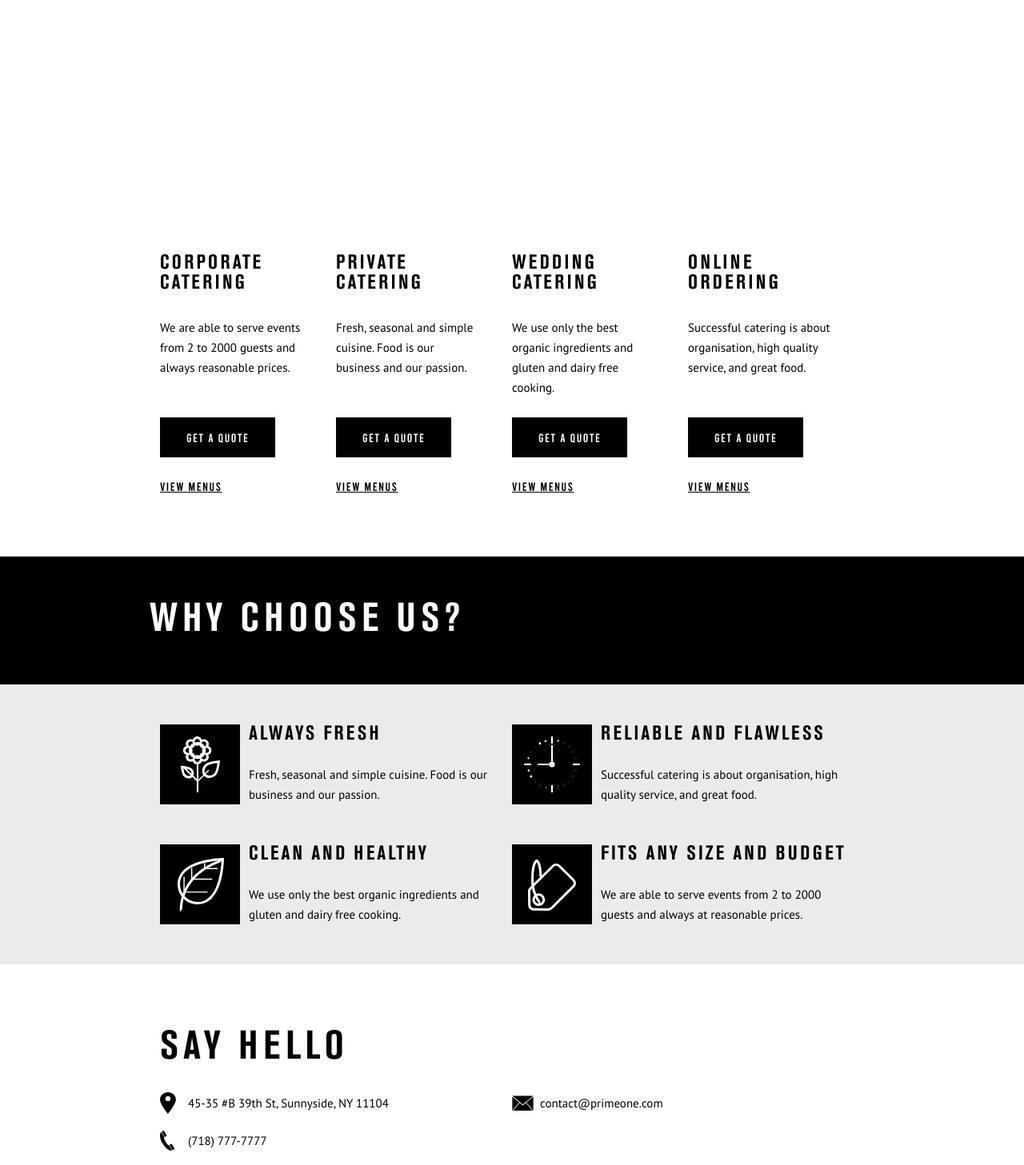
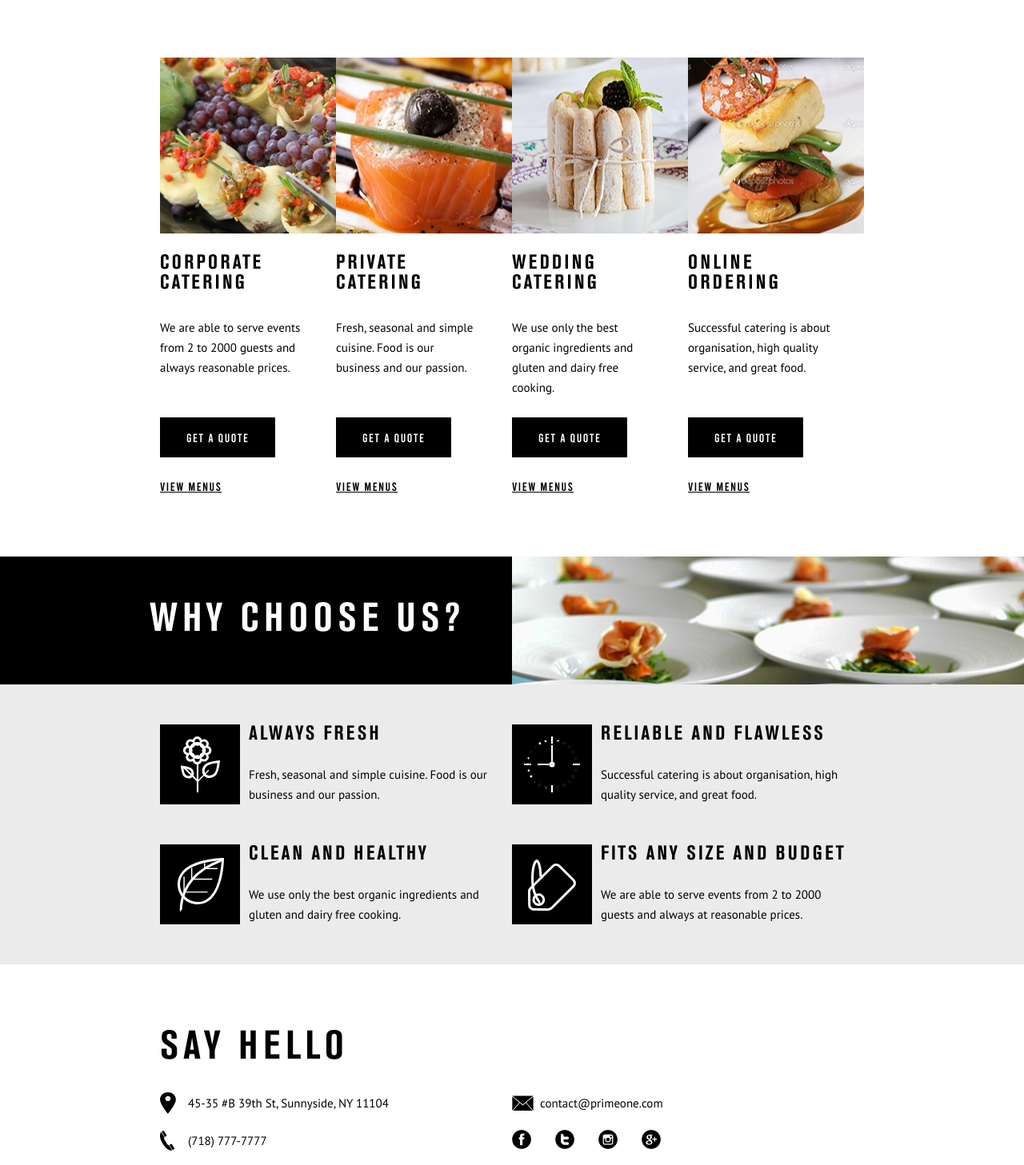
Before and after one commit to loca4311/alokatyr, a plain HTML site: page prime_one/index.html in a window 1280 px wide. Shown: the part 648-2105 px from the top of the page at 80% size. Drawn offline with nearby package versions, Linux system fonts and the light colour scheme; some packages are replaced by stand-ins of ours; the site is published under a folder, as on GitHub Pages, so addresses that start at the root find nothing; grey boxes are pictures that could not be loaded.

Commit message:
update dots to link

```diff
--- a/prime_one/index.html
+++ b/prime_one/index.html
@@ -79,7 +79,7 @@
 			<div class="private">
 				<div class="private__column">
 					<div class="private__image ibg">
-						<img src="img/private/01.jpg" alt="">
+						<img src="./img/private/01.jpg" alt="">
 					</div>
 				</div>
 				<div class="private__column">
@@ -104,7 +104,7 @@
 					<div class="products-body">
 						<div class="products__column">
 							<div class="products-item">
-								<a class="products-item__image ibg"><img src="/img/products/01.jpg" alt=""></a>
+								<a class="products-item__image ibg"><img src="./img/products/01.jpg" alt=""></a>
 								<a href="" class="products-item__title">Corporate catering</a>
 								<div href="" class="products-item__text">We are able to serve events from 2 to 2000 guests and always reasonable prices.</div>
 								<p><a href="" class="products-item__btn btn">get a quote</a></p>
@@ -113,7 +113,7 @@
 						</div>
 						<div class="products__column">
 							<div class="products-item">
-								<a class="products-item__image ibg"><img src="/img/products/02.jpg" alt=""></a>
+								<a class="products-item__image ibg"><img src="./img/products/02.jpg" alt=""></a>
 								<a href="" class="products-item__title">Private catering</a>
 								<div href="" class="products-item__text">Fresh, seasonal and simple cuisine. Food is our business and our passion.</div>
 								<p><a href="" class="products-item__btn btn">get a quote</a></p>
@@ -122,7 +122,7 @@
 						</div>
 						<div class="products__column">
 							<div class="products-item">
-								<a class="products-item__image ibg"><img src="/img/products/03.jpg" alt=""></a>
+								<a class="products-item__image ibg"><img src="./img/products/03.jpg" alt=""></a>
 								<a href="" class="products-item__title">Wedding catering</a>
 								<div href="" class="products-item__text">We use only the best organic ingredients and gluten and dairy free cooking.</div>
 								<p><a href="" class="products-item__btn btn">get a quote</a></p>
@@ -131,7 +131,7 @@
 						</div>
 						<div class="products__column">
 							<div class="products-item">
-								<a class="products-item__image ibg"><img src="/img/products/04.jpg" alt=""></a>
+								<a class="products-item__image ibg"><img src="./img/products/04.jpg" alt=""></a>
 								<a href="" class="products-item__title">Online Ordering</a>
 								<div href="" class="products-item__text">Successful catering is about organisation, high quality service, and great food.</div>
 								<p><a href="" class="products-item__btn btn">get a quote</a></p>
@@ -147,7 +147,7 @@
 						<div class="why-top__text">Why CHOOSE us?</div>
 					</div>
 					<div class="why-top__column">
-						<div class="why-top__image ibg"><img src="/img/why/01.jpg" alt=""></div>
+						<div class="why-top__image ibg"><img src="./img/why/01.jpg" alt=""></div>
 					</div>
 				</div>
 				<div class="why-body">
@@ -155,7 +155,7 @@
 						<div class="why-body-row">
 								<div class="why-body__column">
 										<div class="why-body-item">
-											<div class="why-body-item__icon"><img src="../img/why/icons/01.svg" alt=""></div>
+											<div class="why-body-item__icon"><img src="./img/why/icons/01.svg" alt=""></div>
 											<div class="why-body-item-body">
 												<div class="why-body-item-body__title">Always fresh</div>
 												<div class="why-body-item-body__text">Fresh, seasonal and simple cuisine. Food is our business and our passion.</div>
@@ -164,7 +164,7 @@
 									</div>
 									<div class="why-body__column">
 											<div class="why-body-item">
-												<div class="why-body-item__icon"><img src="../img/why/icons/02.svg" alt=""></div>
+												<div class="why-body-item__icon"><img src="./img/why/icons/02.svg" alt=""></div>
 												<div class="why-body-item-body">
 													<div class="why-body-item-body__title">Reliable AND Flawless</div>
 													<div class="why-body-item-body__text">Successful catering is about organisation, high quality service, and great food.</div>
@@ -173,7 +173,7 @@
 										</div>
 									<div class="why-body__column">
 											<div class="why-body-item">
-												<div class="why-body-item__icon"><img src="../img/why/icons/03.svg" alt=""></div>
+												<div class="why-body-item__icon"><img src="./img/why/icons/03.svg" alt=""></div>
 												<div class="why-body-item-body">
 													<div class="why-body-item-body__title">Clean and Healthy</div>
 													<div class="why-body-item-body__text">We use only the best organic ingredients and gluten and dairy free cooking.</div>
@@ -182,7 +182,7 @@
 										</div>
 									<div class="why-body__column">
 											<div class="why-body-item">
-												<div class="why-body-item__icon"><img src="../img/why/icons/04.svg" alt=""></div>
+												<div class="why-body-item__icon"><img src="./img/why/icons/04.svg" alt=""></div>
 												<div class="why-body-item-body">
 													<div class="why-body-item-body__title">fits any size and budget</div>
 													<div class="why-body-item-body__text">We are able to serve events from 2 to 2000 guests and always at reasonable prices.</div>
@@ -209,10 +209,10 @@
 							</div>
 							<div class="contacts-body__column">
 								<div class="contacts-social">
-									<div class="contacts-social__item contacts-social__item--1"><img src="/img/icons/social/01.png" alt=""></div>
-									<div class="contacts-social__item contacts-social__item--2"><img src="/img/icons/social/02.png" alt=""></div>
-									<div class="contacts-social__item contacts-social__item--3"><img src="/img/icons/social/03.png" alt=""></div>
-									<div class="contacts-social__item contacts-social__item--4"><img src="/img/icons/social/04.png" alt=""></div>
+									<div class="contacts-social__item contacts-social__item--1"><img src="./img/icons/social/01.png" alt=""></div>
+									<div class="contacts-social__item contacts-social__item--2"><img src="./img/icons/social/02.png" alt=""></div>
+									<div class="contacts-social__item contacts-social__item--3"><img src="./img/icons/social/03.png" alt=""></div>
+									<div class="contacts-social__item contacts-social__item--4"><img src="./img/icons/social/04.png" alt=""></div>
 								</div>
 							</div>
 						</div>
@@ -254,7 +254,7 @@
 					</div>
 				</div>
 			<div class="footer-body__column">
-				<a href="" class="footer-body__logo"><img src="/img/logo.png" alt=""></a>
+				<a href="" class="footer-body__logo"><img src="./img/logo.png" alt=""></a>
 			</div>
 		</div>
 	</div>
```
